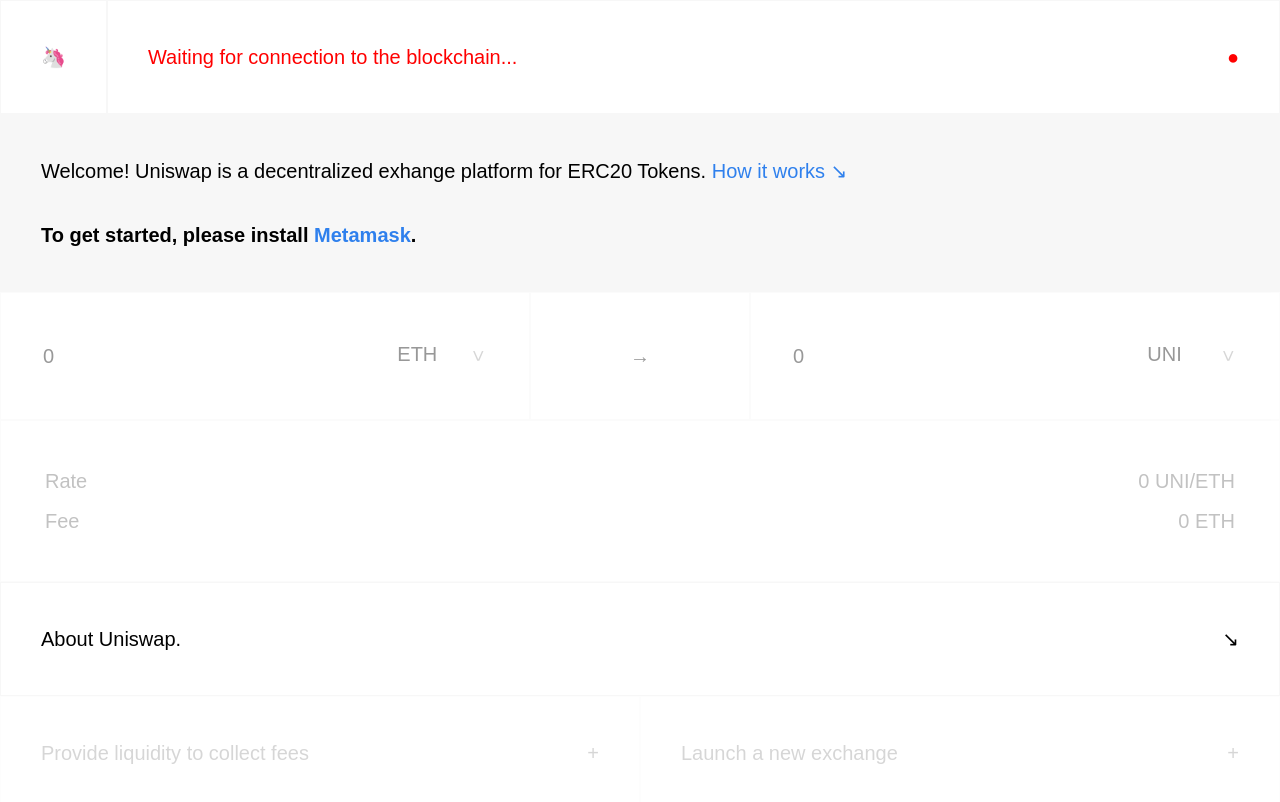
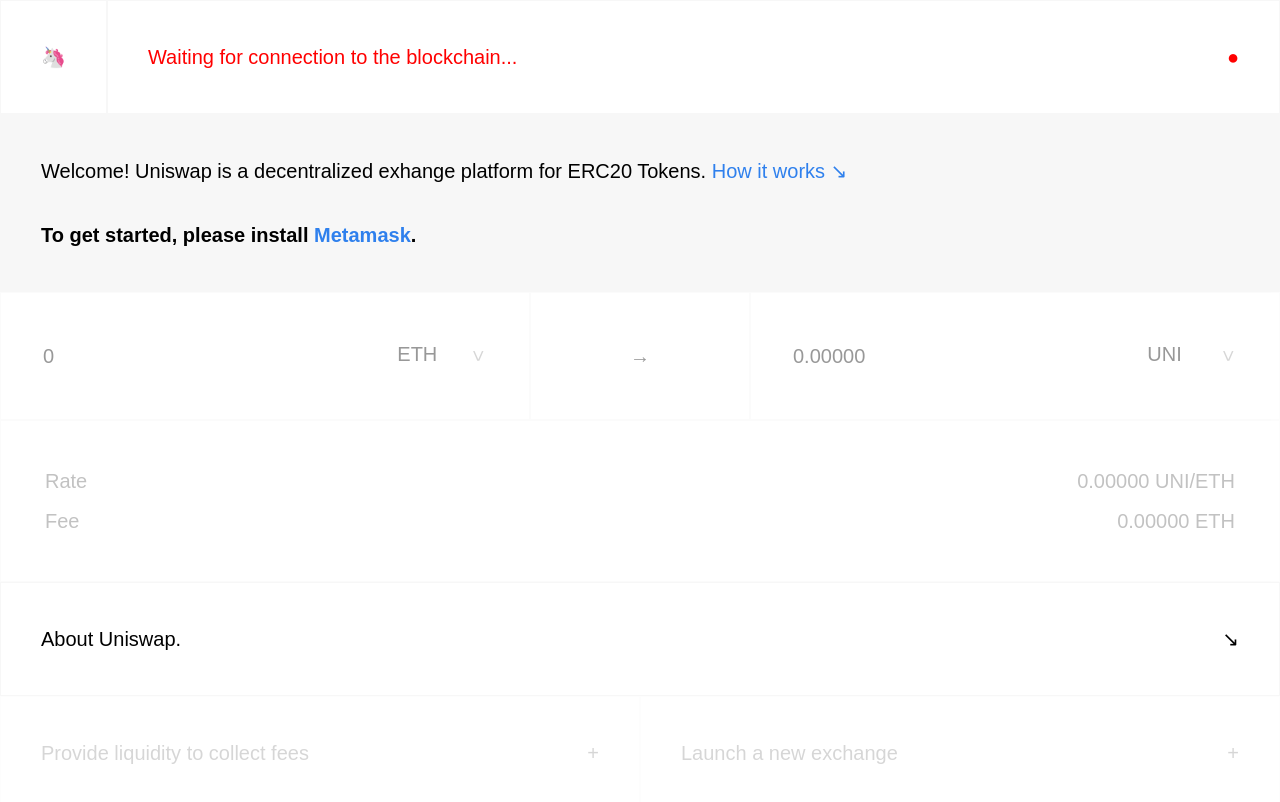
Before and after one commit to Roaring0202/flightdelay-interface, a React (Create React App) app: page / in a window 1280 px wide. Shown: the top 802 px of the page. Built offline with nearby package versions, Linux system fonts and the light colour scheme; a web font is replaced by a local one.

Commit message:
fixed decimal values, fixed bug related to error1 not showing for token to token

```diff
--- a/src/App.js
+++ b/src/App.js
@@ -371,6 +371,7 @@
       this.setState({inputToken: selected});
       if (selected.value === this.state.outputToken.value) {
         marketType = 'Invalid';
+        this.setState({interaction: 'error1'});
       } else if (selected.value === 'ETH'){
           marketType = 'ETH to Token';
       } else if (this.state.outputToken.value === 'ETH'){
@@ -637,7 +638,7 @@
             <p>→</p>
           </div>
           <div className="value border pa2">
-            <input type="number" value={this.state.output/10**18} placeholder="0"/>
+            <input type="number" readOnly={true} value={(this.state.output/10**18).toFixed(5)} placeholder="0"/>
             <SelectToken token={this.state.outputToken} onSelectToken={this.onSelectToken} type="output"/>
             <p className="dropdown">{'<'}</p>
           </div>
@@ -645,11 +646,11 @@
         <section className="rate border pa2">
           <span className="rate-info">
             <p>Rate</p>
-            <p>{this.state.rate} {this.state.outputToken.value + "/" + this.state.inputToken.value}</p>
+            <p>{(this.state.rate).toFixed(5)} {this.state.outputToken.value + "/" + this.state.inputToken.value}</p>
           </span>
           <span className="rate-info">
             <p>Fee</p>
-            <p>{this.state.fee/10**18} {this.state.inputToken.value}</p>
+            <p>{(this.state.fee/10**18).toFixed(5)} {this.state.inputToken.value}</p>
           </span>
         </section>
 
--- a/src/components/ConnectionHelper.js
+++ b/src/components/ConnectionHelper.js
@@ -22,17 +22,35 @@
         Looks like you aren't connected. <b>Please unlock Metamask to continue.</b></p>
       </div>
     )
+  } else if (props.interaction === "error1") {
+    return (
+      <div className="grey-bg connection border pa2">
+        <p>You can't swap a token for itself! <span role="img" aria-label="Crying">😂</span></p>
+      </div>
+    )
+  } else if (props.interaction === "submitted") {
+    return (
+      <div className="grey-bg connection border pa2">
+        <p>{"Transaction submitted! Click on the transaction hash below to check its status?"}</p>
+      </div>
+    )
+  } else if (props.input > props.balance/10**18 && props.inputToken.value === 'ETH') {
+    return (
+      <div className="grey-bg red connection border pa2">
+        <p>This account doesn't have enough balance to make this transaction! Get more {props.inputToken.value} with the <a target="_blank" rel="noopener noreferrer" href="https://faucet.rinkeby.io/">Rinkeby Faucet.</a></p>
+      </div>
+    )
   } else if (!props.approved &&  props.exchangeType === "Token to Token") {
     return (
       <div className="grey-bg connection border pa2">
-        <p>Our smart contract has to be approved by your address to be able to swap tokens for tokens.<br /> We set the transfer limit to 250 (<a onClick={() => {props.toggleAbout()}} className="f-a">Why?</a>).</p>
+        <p>Our smart contract has to be approved by your address to be able to swap  this token for other tokens.<br /> We set a high transfer limit for the demo (<a onClick={() => {props.toggleAbout()}} className="f-a">Why?</a>).</p>
         <a className="f-a"  onClick={() => props.approveAllowance()}>Approve ⭞</a>
       </div>
     )
   } else if (!props.approved && props.exchangeType === "Token to ETH") {
     return (
       <div className="grey-bg connection border pa2">
-        <p>Our smart contract has to be approved by your address to be able to swap tokens for ETH.<br /> We set the transfer limit to 250 (<a onClick={() => {props.toggleAbout()}} className="f-a">Why?</a>).</p>
+        <p>Our smart contract has to be approved by your address to be able to swap this token for ETH.<br /> We set a high transfer limit for the demo (<a onClick={() => {props.toggleAbout()}} className="f-a">Why?</a>).</p>
         <a className="f-a"  onClick={() => props.approveAllowance()}>Approve ⭞</a>
       </div>
     )
@@ -54,24 +72,6 @@
         <a className="f-a" onClick={() => props.onCloseHelper()}>I've added the token</a>
       </div>
     )
-  } else if (props.interaction === "error1") {
-    return (
-      <div className="grey-bg connection border pa2">
-        <p>You can't swap a token for itself! <span role="img" aria-label="Crying">😂</span></p>
-      </div>
-    )
-  } else if (props.interaction === "submitted") {
-    return (
-      <div className="grey-bg connection border pa2">
-        <p>{"Transaction submitted! Click on the transaction hash below to check its status?"}</p>
-      </div>
-    )
-  } else if (props.input > props.balance/10**18 && props.inputToken.value === 'ETH') {
-    return (
-      <div className="grey-bg red connection border pa2">
-        <p>This account doesn't have enough balance to make this transaction! Get more {props.inputToken.value} with the <a target="_blank" rel="noopener noreferrer" href="https://faucet.rinkeby.io/">Rinkeby Faucet.</a></p>
-      </div>
-    )
   } else if (props.input > props.balance/10**18) {
     return (
       <div className="grey-bg red connection border pa2">
```
